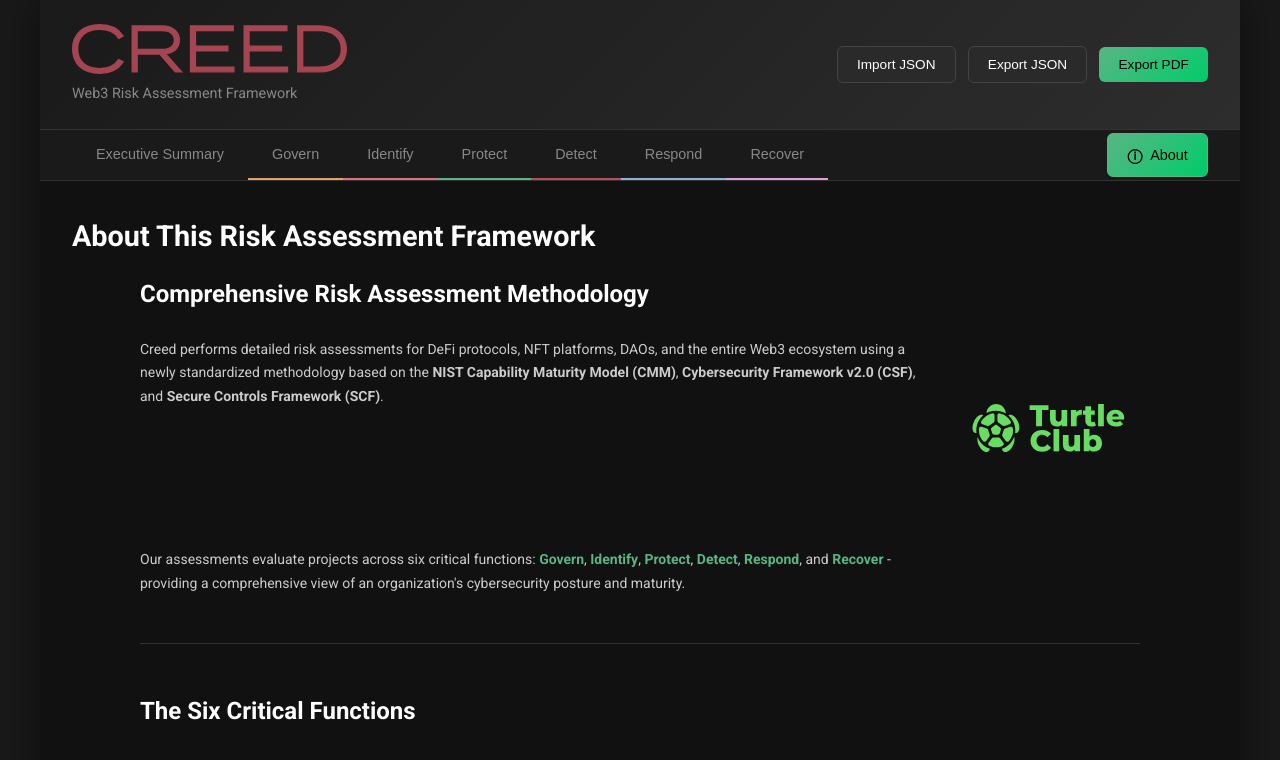
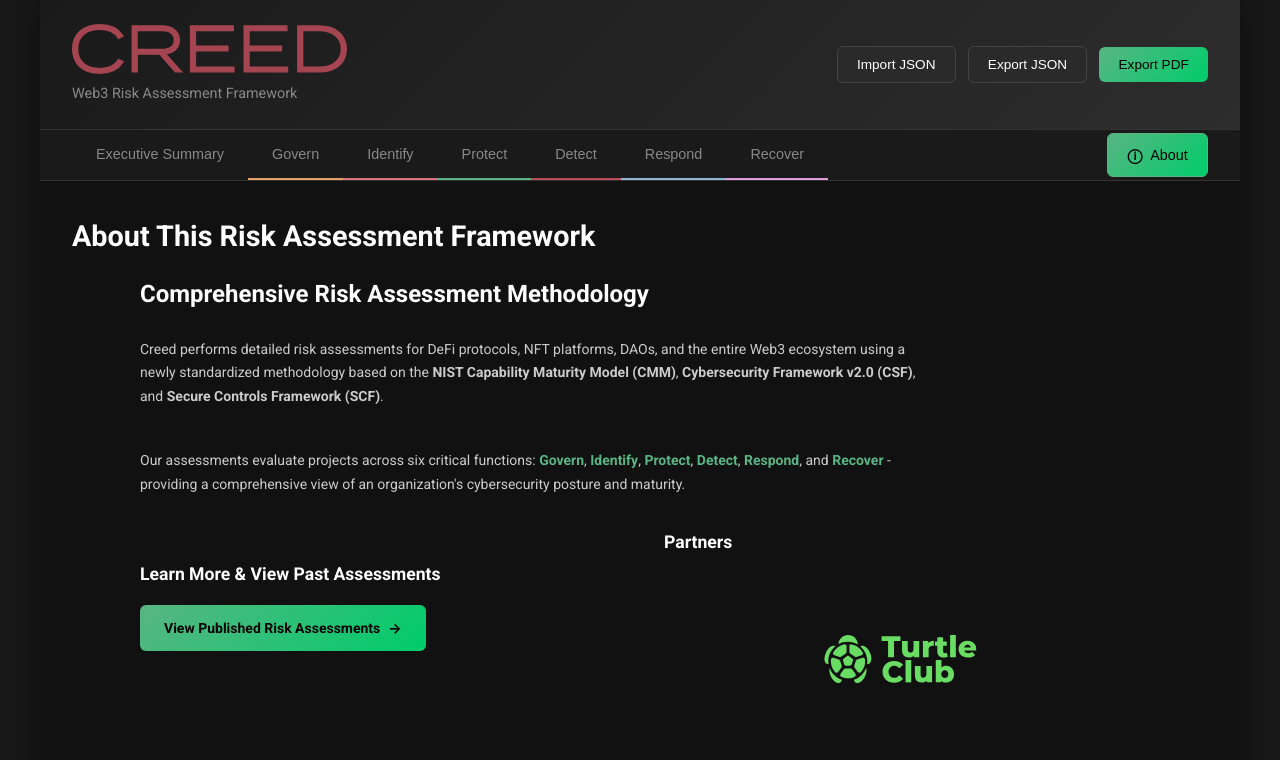
Before and after one commit to creedxyz/web3-risk-assessment, a website: page index.html in a window 1280 px wide. Shown: the top 760 px of the page. Drawn offline with nearby package versions, Linux system fonts and the light colour scheme.

Commit message:
fix about me + partners section

```diff
--- a/index.html
+++ b/index.html
@@ -237,15 +237,31 @@
                                         Creed performs detailed risk assessments for DeFi protocols, NFT platforms, DAOs, and the entire Web3 ecosystem using a newly standardized methodology based on the <strong>NIST Capability Maturity Model (CMM)</strong>, <strong>Cybersecurity Framework v2.0 (CSF)</strong>, and <strong>Secure Controls Framework (SCF)</strong>.
                                     </p>
                                 </div>
-                                <div class="methodology-partner">
-                                    <a href="https://turtle.club" target="_blank" class="turtle-link">
-                                        <img src="assets/Turtle-club-Full-NeonGReen.svg" alt="Turtle Club Partner" class="turtle-logo-large">
-                                    </a>
-                                </div>
+
                             </div>
                             <p class="description">
                                 Our assessments evaluate projects across six critical functions: <span class="highlight">Govern</span>, <span class="highlight">Identify</span>, <span class="highlight">Protect</span>, <span class="highlight">Detect</span>, <span class="highlight">Respond</span>, and <span class="highlight">Recover</span> - providing a comprehensive view of an organization's cybersecurity posture and maturity.
                             </p>
+
+                            <div class="bottom-sections-grid">
+                                <div class="links-section">
+                                    <h4>Learn More & View Past Assessments</h4>
+                                    <div class="external-links">
+                                        <a href="https://thecreed.xyz/riskassessments" target="_blank" class="external-link">
+                                            View Published Risk Assessments
+                                        </a>
+                                    </div>
+                                </div>
+
+                                <div class="partners-section-right">
+                                    <h4>Partners</h4>
+                                    <div class="methodology-partner">
+                                        <a href="https://turtle.club" target="_blank" class="turtle-link">
+                                            <img src="assets/Turtle-club-Full-NeonGReen.svg" alt="Turtle Club Partner" class="turtle-logo-large">
+                                        </a>
+                                    </div>
+                                </div>
+                            </div>
                         </div>
 
                         <div class="about-section">
--- a/styles.css
+++ b/styles.css
@@ -68,6 +68,8 @@ body {
 
 .methodology-partner {
     flex-shrink: 0;
+    display: flex;
+    justify-content: center;
 }
 
 .turtle-link {
@@ -89,6 +91,21 @@ body {
 
 .turtle-logo-large:hover {
     opacity: 1;
+}
+
+/* Bottom sections grid layout */
+.bottom-sections-grid {
+    display: grid;
+    grid-template-columns: 1fr 1fr;
+    gap: 3rem;
+    margin-top: 2rem;
+    align-items: flex-start;
+}
+
+.partners-section-right h4 {
+    color: #eee9e1;
+    margin-bottom: 1rem;
+    font-size: 1.1rem;
 }
 
 /* Function-specific pastel colors */
@@ -1354,6 +1371,12 @@ body {
     .turtle-logo-large {
         height: 120px; /* Smaller on mobile but still 2x original */
     }
+
+    /* Responsive grid layout */
+    .bottom-sections-grid {
+        grid-template-columns: 1fr;
+        gap: 2rem;
+    }
 }
 
 /* Accessibility */
```
